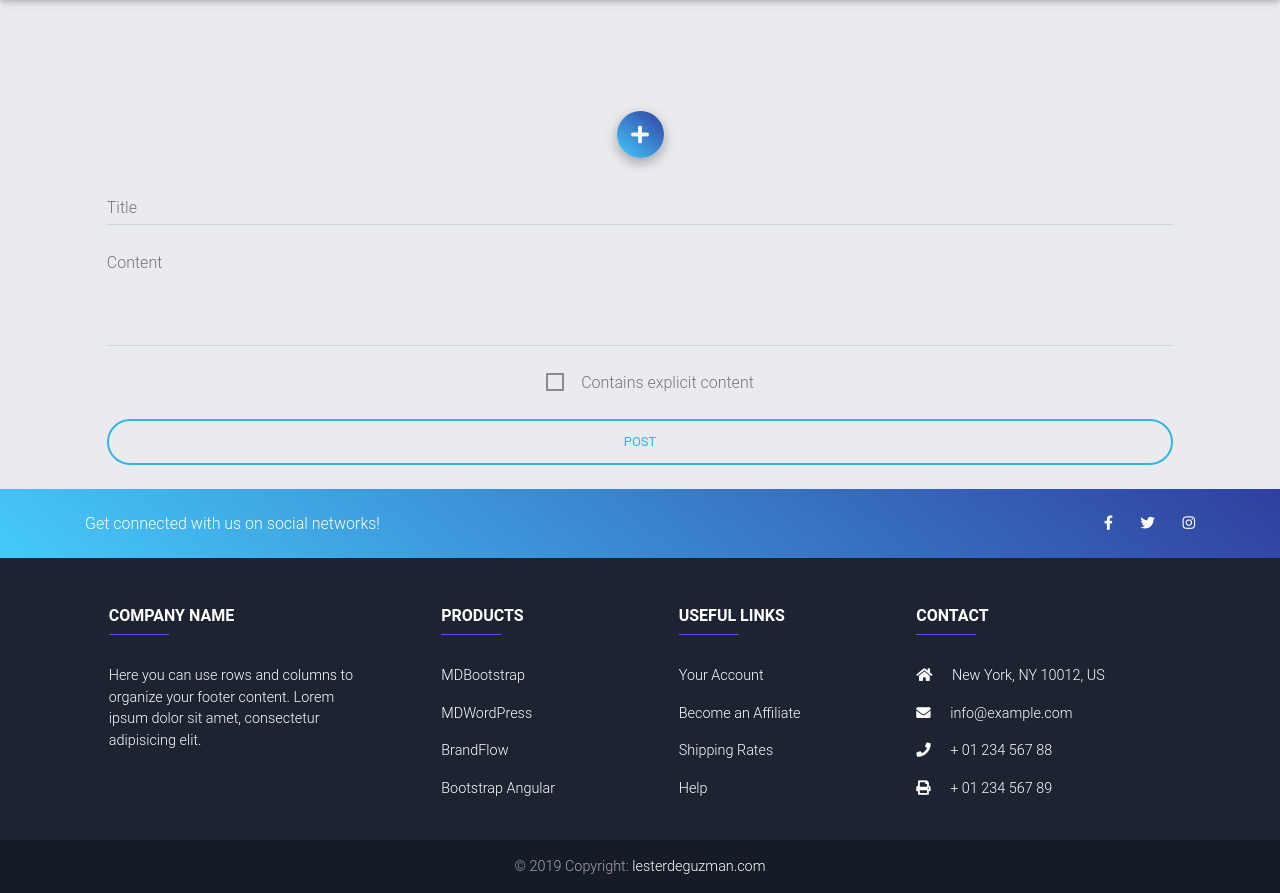
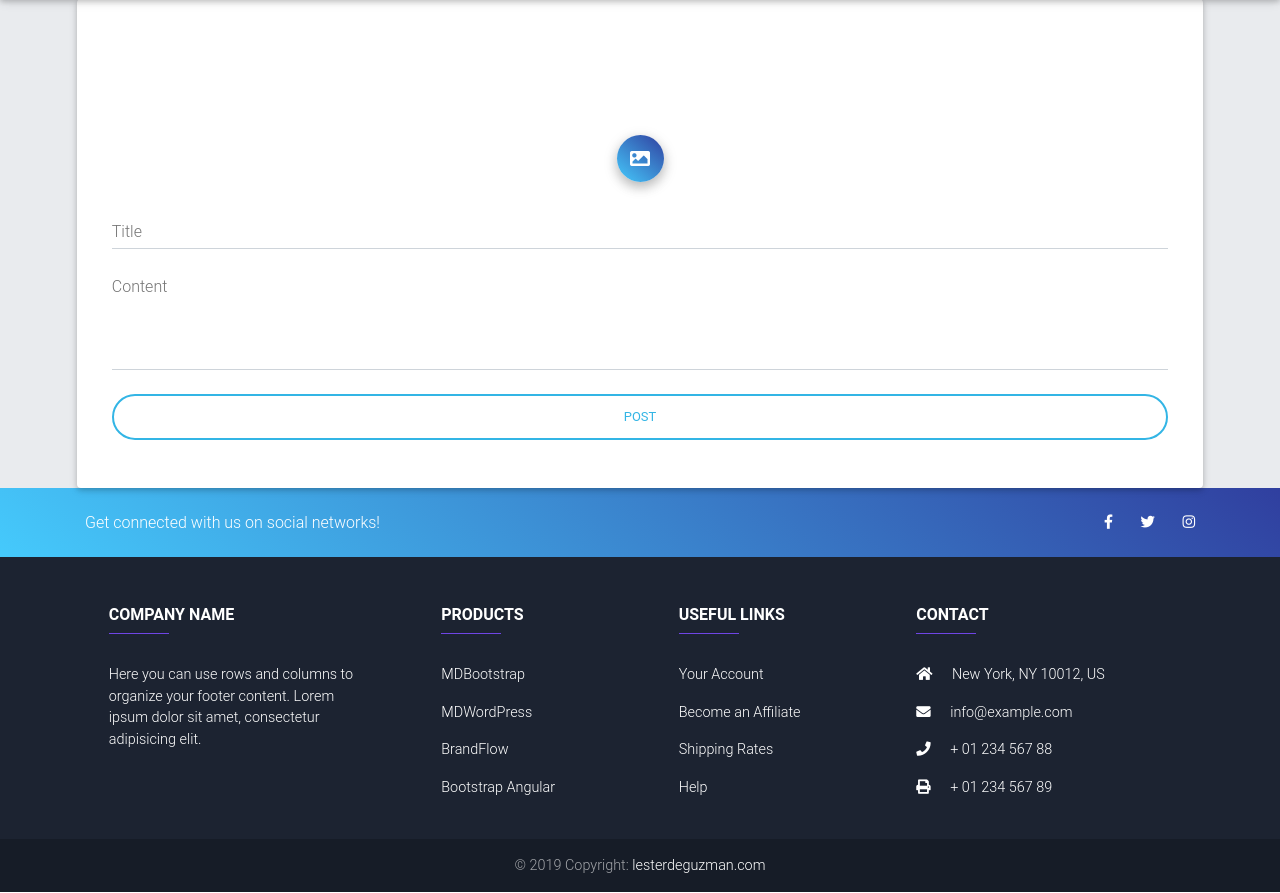
Before and after one commit to Lester016/Reverie, a Flask app: template app/templates/posts/update-post.html in a window 1280 px wide. Shown: the part 71-964 px from the top of the page. Run offline with Flask 3, Linux system fonts and the light colour scheme; the template is opened without the code that fills it: values that come from a table or form of the project are taken from there, others are empty; some libraries are stand-ins or nearby versions; some web fonts are replaced.

Commit message:
Update update-post

```diff
--- a/app/templates/posts/update-post.html
+++ b/app/templates/posts/update-post.html
@@ -1,7 +1,7 @@
 {% extends "layout.html" %}
 {% block content%}
-<main>
-    <form class="container" method="POST" enctype="multipart/form-data">
+<main class="card">
+    <form class="container card-body" method="POST" enctype="multipart/form-data">
         {{ form.hidden_tag() }}
         {% if post.ImageFile %}
         <!-- Card image -->
@@ -16,7 +16,7 @@
         <br>
         <div class="d-flex justify-content-center file-field">
             <a class="btn-floating blue-gradient mt-0 float-left">
-                <i class="fas fa-plus" aria-hidden="true"></i>
+                <i class="fas fa-image"></i>
                 {{ form.postImage }}
             </a>
         </div>
@@ -36,12 +36,6 @@
                     {{ form.content.label }}
                 </div>
 
-                <!-- Copy -->
-                <div class="form-check">
-                    <input type="checkbox" class="form-check-input" id="materialContactFormCopy">
-                    <label class="form-check-label" for="materialContactFormCopy">Contains explicit content</label>
-                </div>
-
                 <!-- Send button -->
                 <button class="btn btn-outline-info btn-rounded btn-block z-depth-0 my-4 waves-effect"
                     type="submit">Post</button>
```
